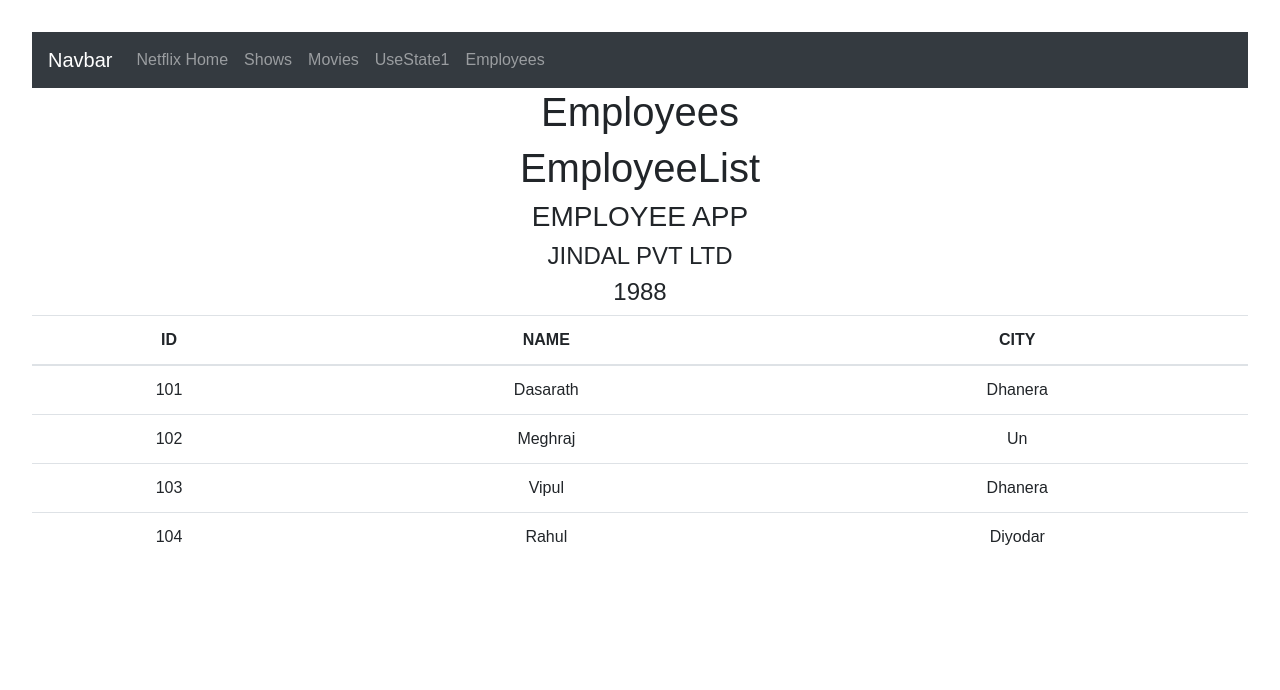
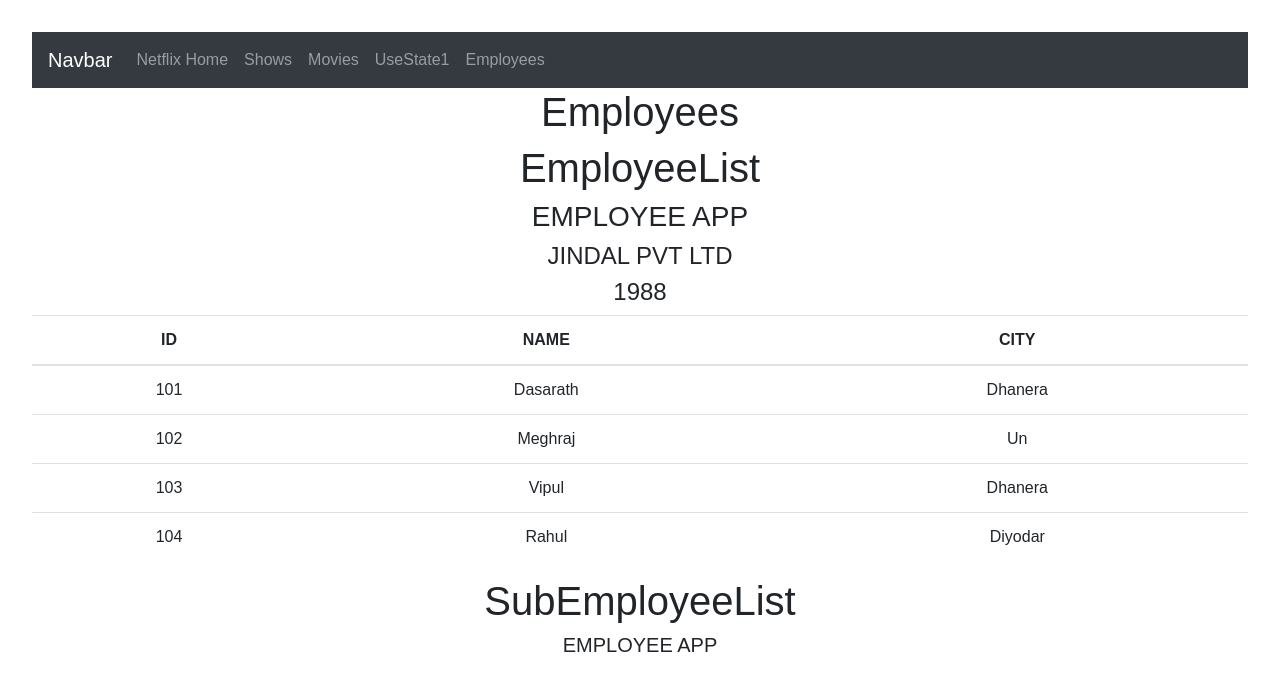
Before and after one commit to mayur0318/learning26, a React (Vite) app: page /employees in a window 1280 px wide. Shown: the top 690 px of the page. Built offline with nearby package versions, Linux system fonts and the light colour scheme.

Commit message:
props drilling

```diff
--- a/src/components/EmployeeList.jsx
+++ b/src/components/EmployeeList.jsx
@@ -1,4 +1,5 @@
 import React from 'react'
+import { SubEmployeeList } from './SubEmployeeList'
 
 export const EmployeeList = (props) => {
   return (
@@ -28,6 +29,7 @@ export const EmployeeList = (props) => {
                 }
             </tbody>
         </table>
+        <SubEmployeeList title = {props.title}></SubEmployeeList>
     </div>
   )
 }
--- /dev/null
+++ b/src/components/SubEmployeeList.jsx
@@ -0,0 +1,10 @@
+import React from 'react'
+
+export const SubEmployeeList = (props) => {
+  return (
+    <div>
+        <h1>SubEmployeeList</h1>
+        <h5>{props.title}</h5>
+    </div>
+  )
+}
```
